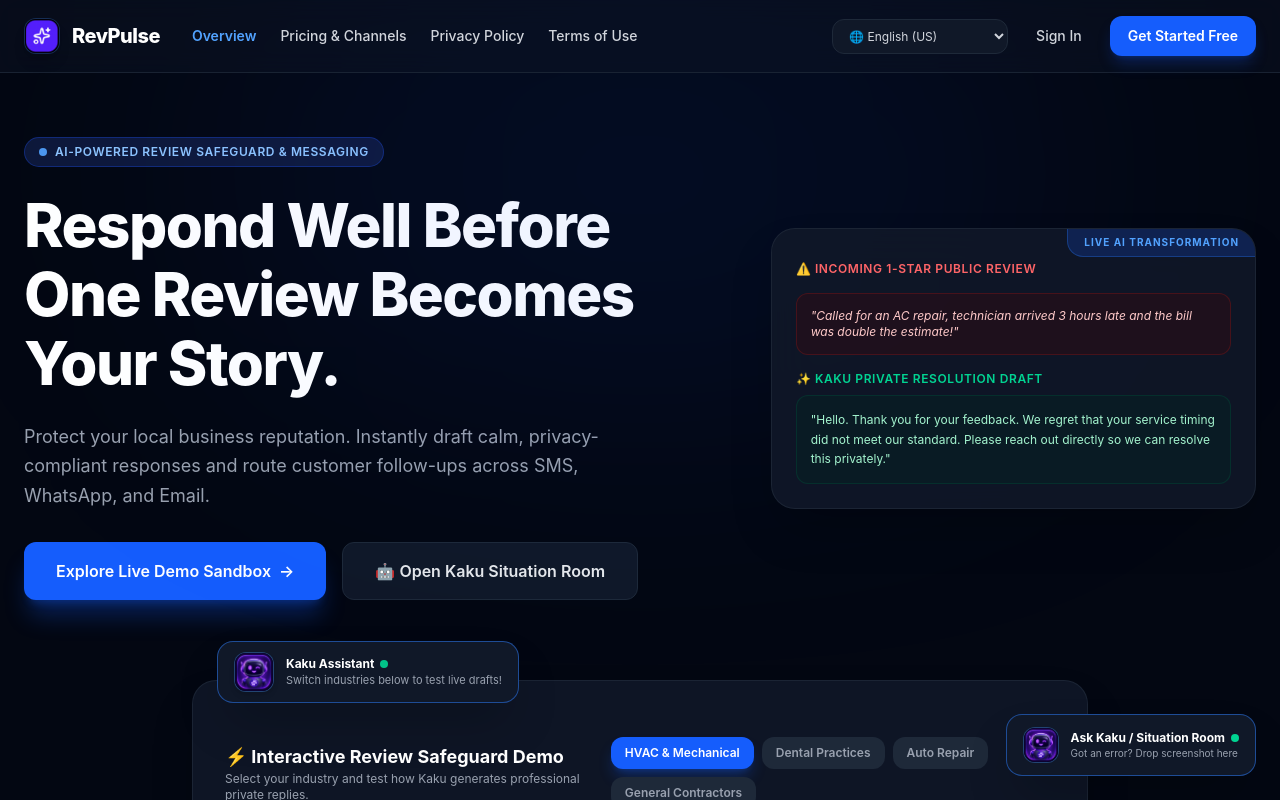
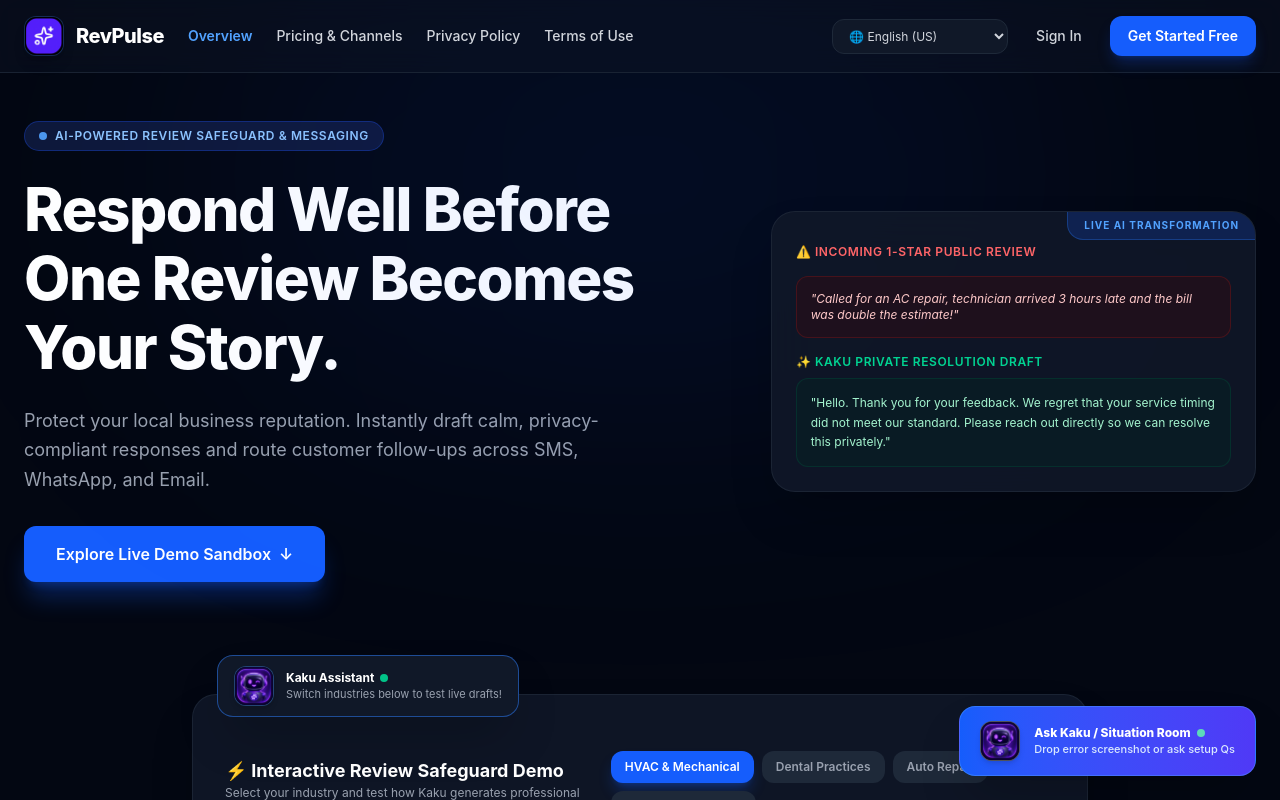
Before and after one commit to dkakucorp-lgtm/revpulse-ai, a React (Vite) app: page / in a window 1280 px wide. Shown: the top 800 px of the page. Built offline with nearby package versions, Linux system fonts and the light colour scheme.

Commit message:
Fix logo asset path, restore Explore Demo Sandbox button, declutter layout, and enhance floating Kaku Situation Room widget

```diff
--- a/src/App.jsx
+++ b/src/App.jsx
@@ -9,11 +9,11 @@ export default function RevPulsePlatform() {
   const [email, setEmail] = useState('');
   const [password, setPassword] = useState('');
 
-  // Situation Room State for Screenshots & Troubleshooting
+  // Situation Room State
   const [showSituationRoom, setShowSituationRoom] = useState(false);
   const [chatMessage, setChatMessage] = useState('');
   const [chatLogs, setChatLogs] = useState([
-    { sender: 'kaku', text: 'Hello! I am Kaku, your AI reputation and onboarding assistant. Drop an error screenshot or describe any setup issue below, and I will open our deep-dive Situation Room to resolve it.' }
+    { sender: 'kaku', text: 'Hello! I am Kaku, your AI reputation and onboarding assistant. Drop an error screenshot or describe any setup issue below, and I will resolve it.' }
   ]);
 
   const [sampleReview, setSampleReview] = useState("Terrible experience! Called for an AC repair on Tuesday, technician arrived 3 hours late, and the bill was double the estimate. Never using them again!");
@@ -68,7 +68,7 @@ export default function RevPulsePlatform() {
     setTimeout(() => {
       setChatLogs(prev => [...prev, {
         sender: 'kaku',
-        text: `I've analyzed your query against our user manual and troubleshooting matrices. Let's solve this step-by-step in the Situation Room.`
+        text: `I've analyzed your query against our user manual and troubleshooting matrices. Here is the step-by-step resolution.`
       }]);
     }, 700);
   };
@@ -82,9 +82,9 @@ export default function RevPulsePlatform() {
       {/* Navigation Header */}
       <header className="border-b border-gray-800/80 bg-gray-900/40 backdrop-blur-md sticky top-0 z-50">
         <div className="max-w-7xl mx-auto px-6 h-18 flex items-center justify-between">
-          <div className="flex items-center space-x-8">
+          <div className="flex items-center space-x-6">
             <a href="https://www.revpulse.tools" className="flex items-center space-x-3 group py-2">
-              <img src="/logo.PNG" alt="RevPulse Logo" className="w-9 h-9 rounded-xl object-contain shadow-lg border border-blue-500/20 bg-gray-900" />
+              <img src="/logo.PNG" alt="RevPulse Logo" className="w-10 h-10 rounded-xl object-contain shadow-lg border border-blue-500/20 bg-gray-900" />
               <span className="text-xl font-extrabold tracking-tight text-white group-hover:text-blue-400 transition">RevPulse</span>
             </a>
             <nav className="hidden md:flex space-x-6 text-sm text-gray-300 font-medium">
@@ -126,10 +126,10 @@ export default function RevPulsePlatform() {
 
       {/* Main Content */}
       {activeTab === 'landing' && (
-        <main className="max-w-7xl mx-auto px-6 pt-16 pb-24">
+        <main className="max-w-7xl mx-auto px-6 pt-12 pb-24 space-y-16">
 
           {/* Hero Section */}
-          <div className="grid lg:grid-cols-12 gap-12 items-center mb-20">
+          <div className="grid lg:grid-cols-12 gap-12 items-center">
             <div className="lg:col-span-7 space-y-6 text-center lg:text-left">
               <div className="inline-flex items-center space-x-2 px-3.5 py-1.5 bg-blue-950/60 border border-blue-800/50 text-blue-300 text-xs font-semibold rounded-full uppercase tracking-wider">
                 <span className="w-2 h-2 rounded-full bg-blue-400 animate-pulse"></span>
@@ -146,15 +146,13 @@ export default function RevPulsePlatform() {
 
               <div className="flex flex-col sm:flex-row justify-center lg:justify-start gap-4 pt-2">
                 <button
-                  onClick={() => setActiveTab('app')}
+                  onClick={() => {
+                    const demoElement = document.getElementById('sandbox-demo');
+                    if (demoElement) demoElement.scrollIntoView({ behavior: 'smooth' });
+                  }}
                   className="px-8 py-4 bg-blue-600 hover:bg-blue-500 text-white font-semibold rounded-xl transition shadow-xl shadow-blue-600/30 flex items-center justify-center space-x-2">
                   <span>Explore Live Demo Sandbox</span>
-                  <span>→</span>
-                </button>
-                <button
-                  onClick={() => setShowSituationRoom(true)}
-                  className="px-8 py-4 bg-gray-900 hover:bg-gray-800 border border-gray-800 text-gray-200 font-semibold rounded-xl transition flex items-center justify-center space-x-2">
-                  <span>🤖 Open Kaku Situation Room</span>
+                  <span>↓</span>
                 </button>
               </div>
             </div>
@@ -186,7 +184,7 @@ export default function RevPulsePlatform() {
           </div>
 
           {/* Interactive Demo Sandbox with Kaku Mascot */}
-          <section className="mt-12 max-w-4xl mx-auto">
+          <section id="sandbox-demo" className="max-w-4xl mx-auto pt-4">
             <div className="bg-gray-900/90 border border-gray-800/80 rounded-3xl p-8 shadow-2xl relative mt-8">
 
               {/* Kaku Mascot Badge */}
@@ -353,7 +351,7 @@ export default function RevPulsePlatform() {
               <button onClick={() => setShowSituationRoom(false)} className="text-gray-400 hover:text-white text-sm font-bold px-2.5 py-1 bg-gray-800 rounded-lg">✕</button>
             </div>
 
-            {/* Chat History & Screenshot Drop Zone */}
+            {/* Chat History */}
             <div className="flex-1 overflow-y-auto p-6 space-y-4">
               {chatLogs.map((log, idx) => (
                 <div key={idx} className={`flex ${log.sender === 'user' ? 'justify-end' : 'justify-start'}`}>
@@ -389,18 +387,18 @@ export default function RevPulsePlatform() {
         </div>
       )}
 
-      {/* Floating Kaku Trigger Button */}
+      {/* Enhanced Prominent Floating Kaku / Situation Room Widget */}
       <div className="fixed bottom-6 right-6 z-40">
         <button
           onClick={() => setShowSituationRoom(true)}
-          className="flex items-center space-x-3 bg-gray-900 hover:bg-gray-800 border border-blue-500/50 px-4 py-3 rounded-2xl shadow-2xl transition group">
-          <img src="/kaku-mascot.png" alt="Kaku" className="w-9 h-9 rounded-xl object-cover border border-blue-400/40 bg-gray-950" />
-          <div className="text-left hidden sm:block">
-            <div className="text-xs font-bold text-white group-hover:text-blue-400 transition flex items-center space-x-1.5">
+          className="flex items-center space-x-3.5 bg-gradient-to-r from-blue-600 to-indigo-600 hover:from-blue-500 hover:to-indigo-500 text-white px-5 py-3.5 rounded-2xl shadow-2xl transition transform hover:scale-105 border border-blue-400/40 group">
+          <img src="/kaku-mascot.png" alt="Kaku" className="w-10 h-10 rounded-xl object-cover border border-white/30 bg-gray-950 shadow-md" />
+          <div className="text-left">
+            <div className="text-xs font-extrabold flex items-center space-x-1.5">
               <span>Ask Kaku / Situation Room</span>
-              <span className="w-2 h-2 rounded-full bg-emerald-400 animate-pulse"></span>
+              <span className="w-2 h-2 rounded-full bg-emerald-300 animate-pulse"></span>
             </div>
-            <div className="text-[10px] text-gray-400">Got an error? Drop screenshot here</div>
+            <div className="text-[11px] text-blue-100 font-medium">Drop error screenshot or ask setup Qs</div>
           </div>
         </button>
       </div>
```
